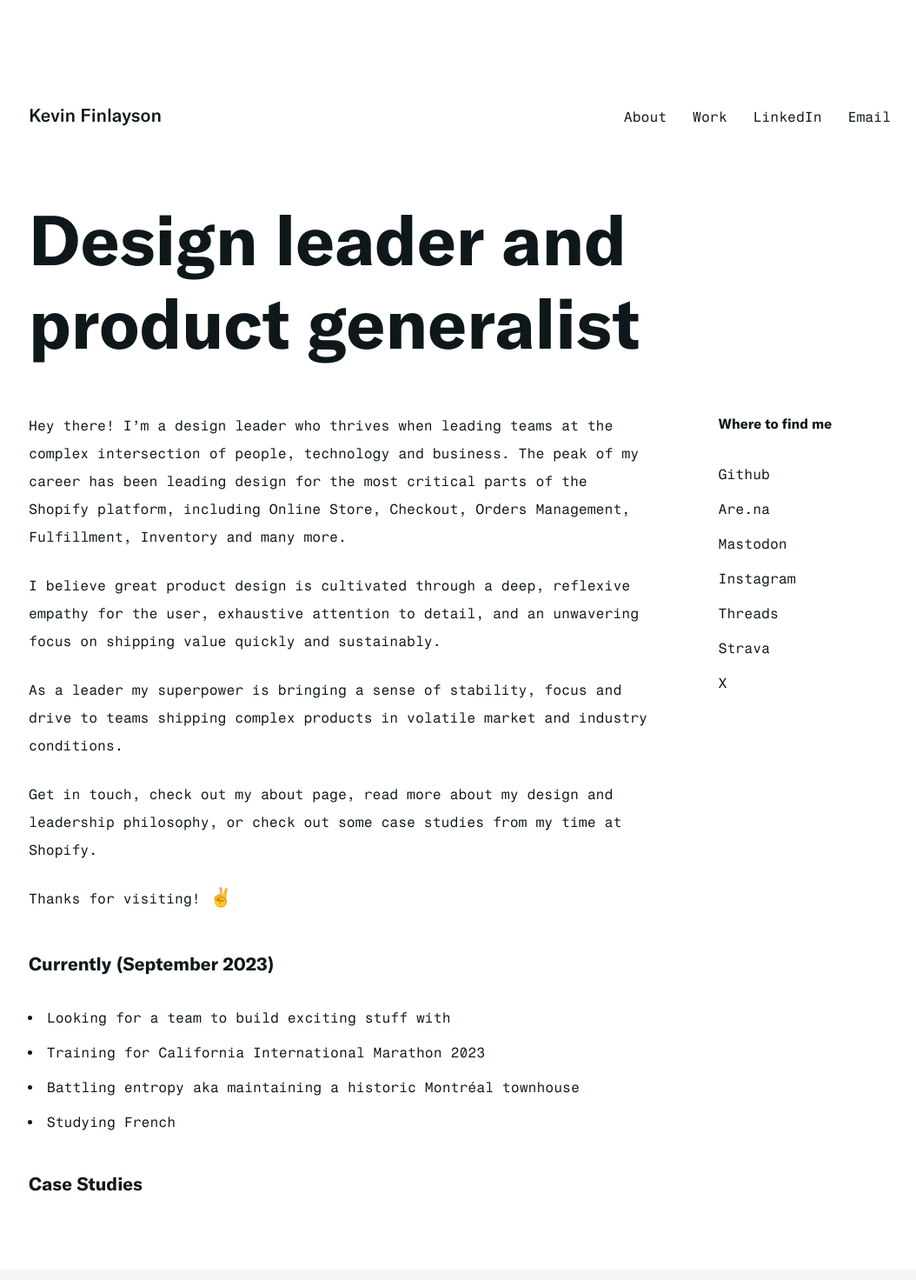
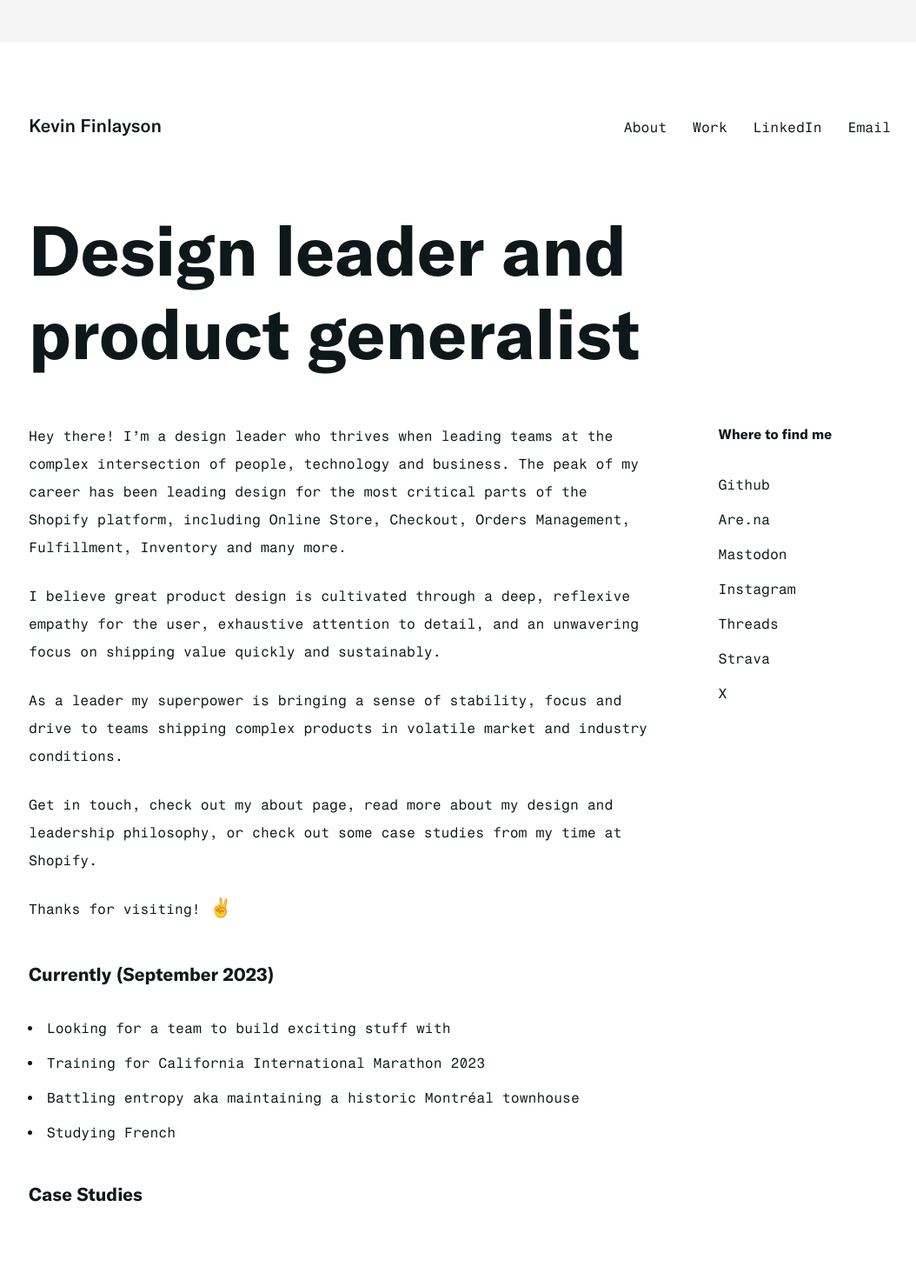
Before and after one commit to kevinfinlayson/kevinfinlayson.com, a Jekyll site: the page built from index.markdown, in a window 1280 px wide. Shown: the whole page at 87% size, without its empty margins (111-1165 px from the left). Built offline with Jekyll 4.4.1, drawn with Linux system fonts in a browser that asks for light colours.

Commit message:
typography tweaks

```diff
--- a/_sass/base.scss
+++ b/_sass/base.scss
@@ -39,7 +39,7 @@
   }
 
   body {
-    padding: 0 $section-padding-wide;
+    padding: $section-padding-wide;
     color: $black;
     font-family: $mono;
     font-size: $base;
--- a/_sass/header.scss
+++ b/_sass/header.scss
@@ -2,7 +2,7 @@
 
 .main-header {
     // background-color: green;
-    padding: calc($section-padding * 3) 0 calc($section-padding * 2) 0;
+    padding: calc($section-padding * 2) 0;
 
     // @include breakpoint(phablet) {
     //   height: 120px;
--- a/_sass/page.scss
+++ b/_sass/page.scss
@@ -5,6 +5,7 @@
 .page-header {
     h1 {
         margin: 0 0 $section-padding-wide;
+        max-width: 75%
     }
 }
 
```
